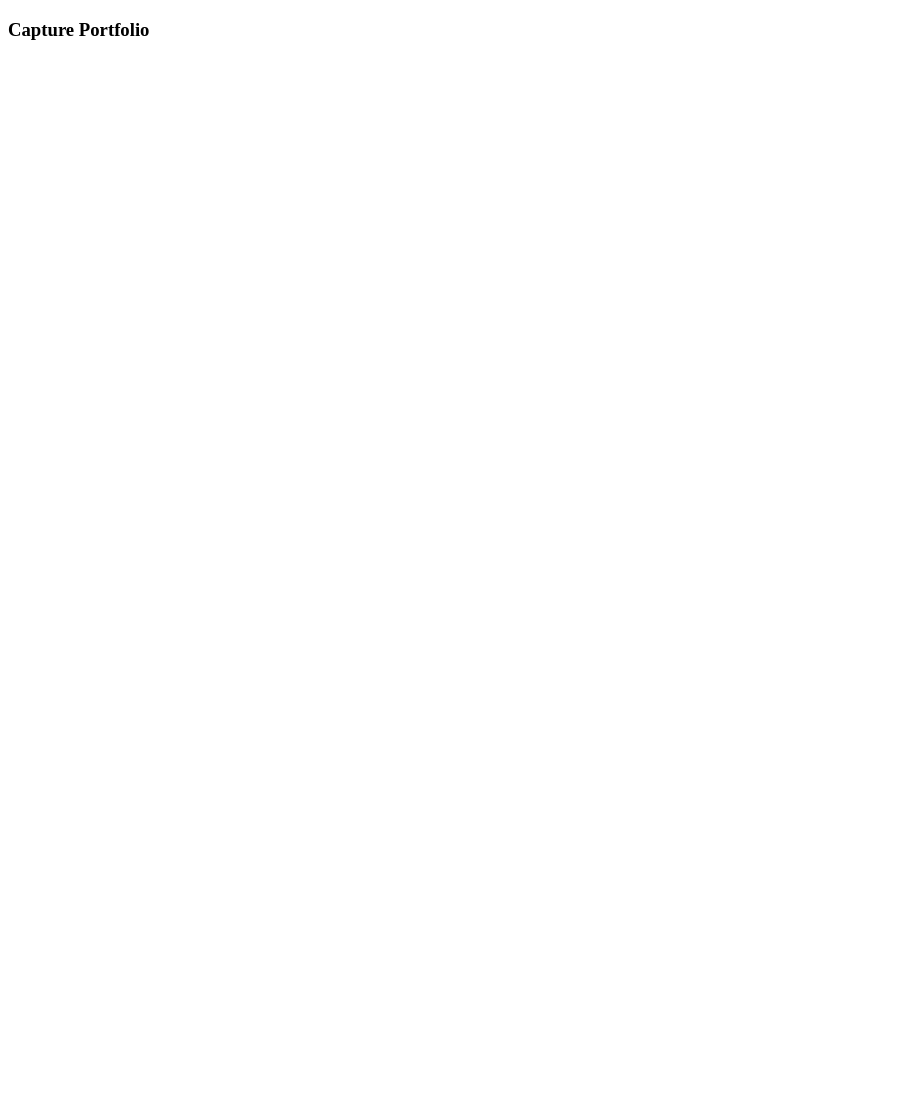
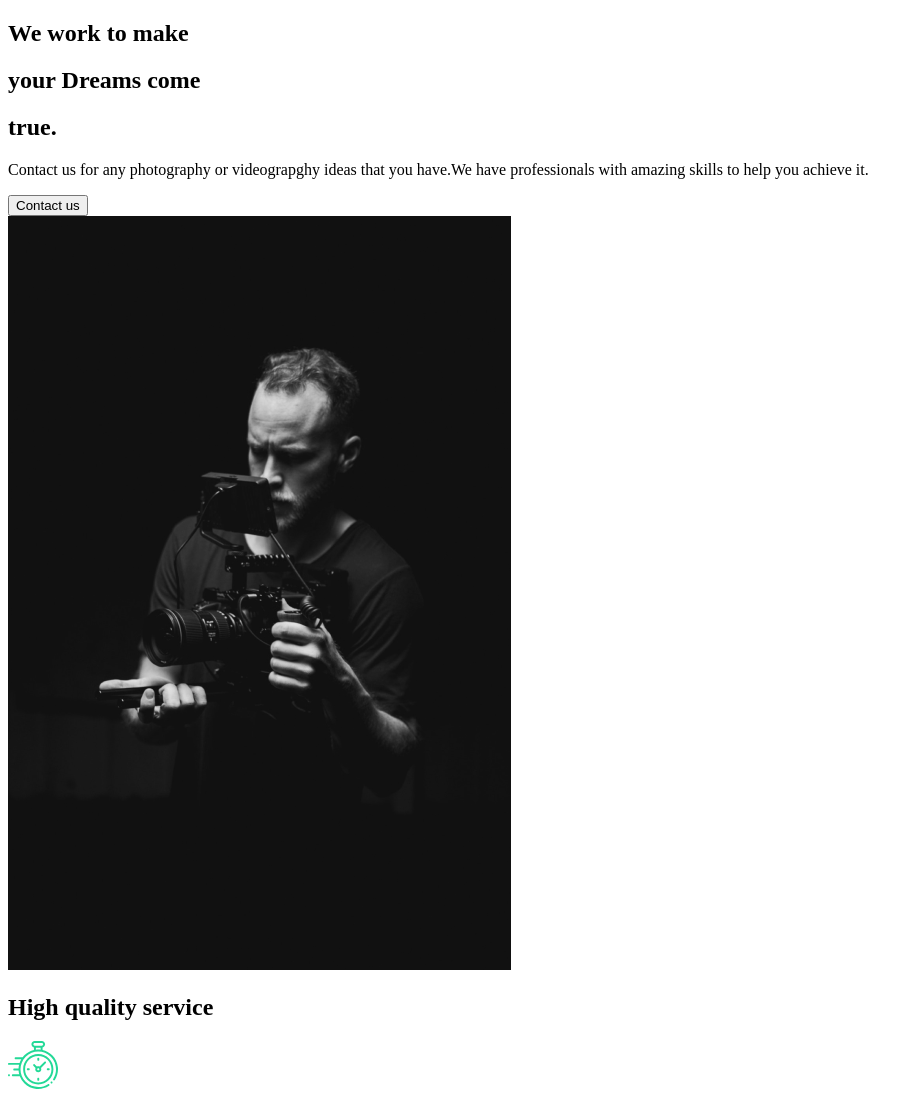
Before and after one commit to HebbarSrikanth/Capture-Portfolio, a React (Create React App) app: page / in a window 1280 px wide. Shown: the top 1097 px of the page, without its empty margins (0-923 px from the left). Before the commit the page ends 800 px from the top, so only its background shows below. Built offline with nearby package versions, Linux system fonts and the light colour scheme.

Commit message:
Completed till the AboutUs Section

```diff
--- a/src/App.js
+++ b/src/App.js
@@ -1,8 +1,9 @@
 import React from "react";
+import AboutUs from "./pages/AboutUs";
 const App = () => {
     return (
         <div>
-            <h3>Capture Portfolio </h3>
+            <AboutUs />
         </div>
     );
 };
--- /dev/null
+++ b/src/components/AboutSection.js
@@ -0,0 +1,34 @@
+import React from "react";
+import imagePath from "../img/home1.png";
+
+const AboutSection = () => {
+    return (
+        <>
+            <div className="description">
+                <div className="title">
+                    <div className="hide">
+                        <h2>We work to make</h2>
+                    </div>
+                    <div className="hide">
+                        <h2>
+                            your <span>Dreams</span> come
+                        </h2>
+                    </div>
+                    <div className="hide">
+                        <h2>true.</h2>
+                    </div>
+                </div>
+                <p>
+                    Contact us for any photography or videograpghy ideas that you have.We have professionals with
+                    amazing skills to help you achieve it.
+                </p>
+                <button>Contact us</button>
+            </div>
+            <div className="image">
+                <img src={imagePath} alt="Guy with a camera" />
+            </div>
+        </>
+    );
+};
+
+export default AboutSection;
--- /dev/null
+++ b/src/components/FaqSection.js
@@ -0,0 +1,41 @@
+import React from "react";
+
+const FaqSection = () => {
+    return (
+        <div className="faq">
+            <h2>
+                Any Questions? <span>FAQ</span>
+            </h2>
+            <div className="question">
+                <h4>How do I start?</h4>
+                <div className="answer">
+                    <p>Lorem ipsum dolor sit amet.</p>
+                    <p>Lorem ipsum dolor sit amet consectetur neque.</p>
+                </div>
+            </div>
+            <div className="question">
+                <h4>Daily Schedule?</h4>
+                <div className="answer">
+                    <p>Lorem ipsum dolor sit amet.</p>
+                    <p>Lorem ipsum dolor sit amet consectetur neque.</p>
+                </div>
+            </div>
+            <div className="question">
+                <h4>Different Payment Methods?</h4>
+                <div className="answer">
+                    <p>Lorem ipsum dolor sit amet.</p>
+                    <p>Lorem ipsum dolor sit amet consectetur neque.</p>
+                </div>
+            </div>
+            <div className="question">
+                <h4>What Product do you offer?</h4>
+                <div className="answer">
+                    <p>Lorem ipsum dolor sit amet.</p>
+                    <p>Lorem ipsum dolor sit amet consectetur neque.</p>
+                </div>
+            </div>
+        </div>
+    );
+};
+
+export default FaqSection;
--- /dev/null
+++ b/src/components/ServicesSection.js
@@ -0,0 +1,53 @@
+import React from "react";
+import clock from "../img/clock.svg";
+import diaphragm from "../img/diaphragm.svg";
+import money from "../img/money.svg";
+import teamwork from "../img/teamwork.svg";
+import imagePath from "../img/home2.png";
+
+const ServicesSection = () => {
+    return (
+        <div className="services">
+            <div className="description">
+                <h2>
+                    High <span>quality</span> service
+                </h2>
+                <div className="cards">
+                    <div className="card">
+                        <div className="icon">
+                            <img src={clock} alt="clock" />
+                            <h3>Efficient</h3>
+                            <p>Lorem ipsum dolor sit amet.</p>
+                        </div>
+                    </div>
+                    <div className="card">
+                        <div className="icon">
+                            <img src={teamwork} alt="teamwork" />
+                            <h3>Teamwork</h3>
+                            <p>Lorem ipsum dolor sit amet.</p>
+                        </div>
+                    </div>
+                    <div className="card">
+                        <div className="icon">
+                            <img src={diaphragm} alt="diaphragm" />
+                            <h3>Diaphragm</h3>
+                            <p>Lorem ipsum dolor sit amet.</p>
+                        </div>
+                    </div>
+                    <div className="card">
+                        <div className="icon">
+                            <img src={money} alt="money" />
+                            <h3>Affordablity</h3>
+                            <p>Lorem ipsum dolor sit amet.</p>
+                        </div>
+                    </div>
+                </div>
+            </div>
+            <div className="image">
+                <img src={imagePath} alt="Camera" />
+            </div>
+        </div>
+    );
+};
+
+export default ServicesSection;
--- /dev/null
+++ b/src/pages/AboutUs.js
@@ -0,0 +1,16 @@
+import React from "react";
+import AboutSection from "../components/AboutSection";
+import FaqSection from "../components/FaqSection";
+import ServicesSection from "../components/ServicesSection";
+
+const AboutUs = () => {
+    return (
+        <div>
+            <AboutSection />
+            <ServicesSection />
+            <FaqSection />
+        </div>
+    );
+};
+
+export default AboutUs;
```
